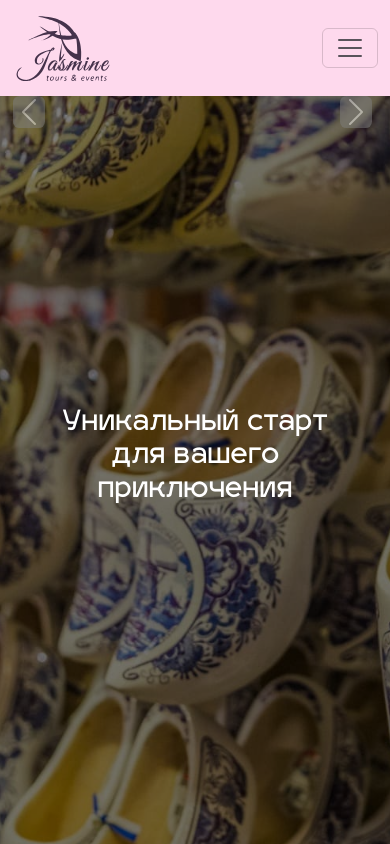
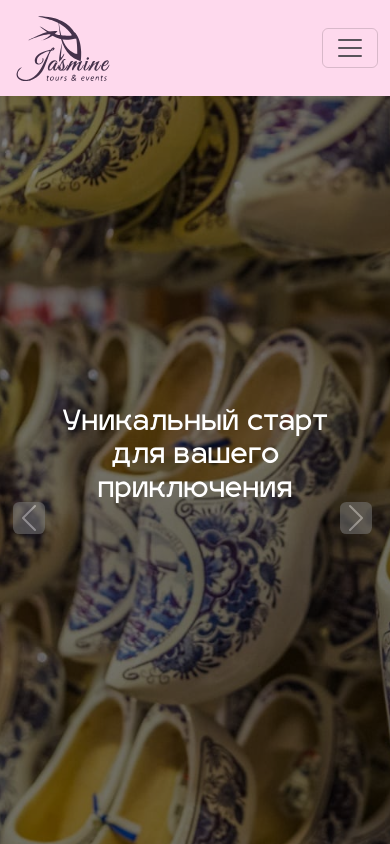
Before and after one commit to anisa07/jasmine-tours, a React (Create React App) app: page / in a window 390 px wide. Shown: the top 844 px of the page. Built offline with nearby package versions, Linux system fonts and the light colour scheme.

Commit message:
arrows for carousel

```diff
--- a/src/components/Feedback.css
+++ b/src/components/Feedback.css
@@ -26,17 +26,12 @@
     display: block;
   }
 
-  .carousel-control-prev,
-  .carousel-control-next {
-    display: none;
-  }
-
   .review-item {
     height: fit-content;
   }
 
-  .carousel-control-prev,
-  .carousel-control-next {
+  .client .carousel-control-prev,
+  .client .carousel-control-next {
     display: block;
     position: absolute;
     bottom: 10px;
```
